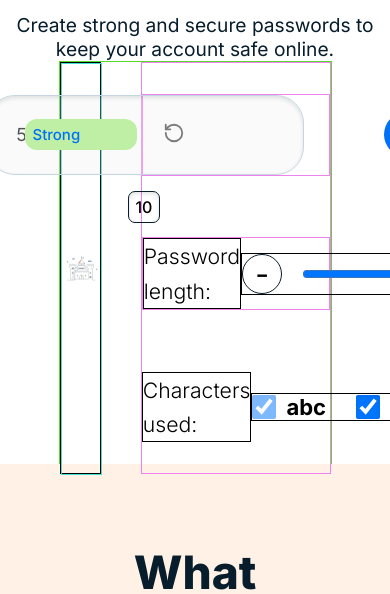
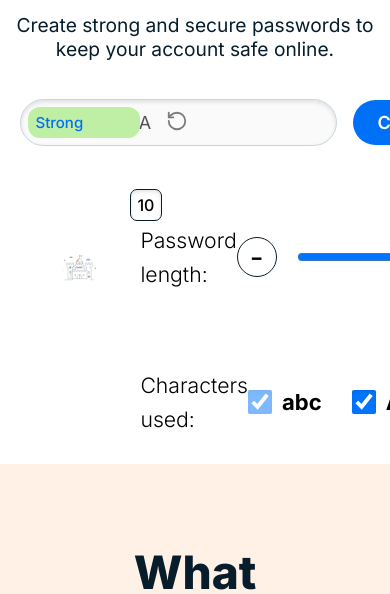
Before and after one commit to wasim2002/Random-Password-Generator, a plain HTML site: page index.html in a window 390 px wide. Shown: the part 250-844 px from the top of the page. Drawn offline with Linux system fonts and the light colour scheme.

```diff
--- a/index.html
+++ b/index.html
@@ -6,8 +6,8 @@
     <meta name="viewport" content="width=device-width, initial-scale=1.0">
     <title>Random Password Generator</title>
     <link rel="stylesheet" href="style.css">
-    <link rel="stylesheet" href="responsive.css">
-    <link rel="stylesheet" href="border.css">
+    <!-- <link rel="stylesheet" href="responsive.css">
+    <link rel="stylesheet" href="border.css"> -->
 </head>
 
 <body>
```
